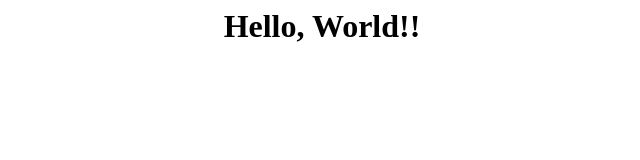
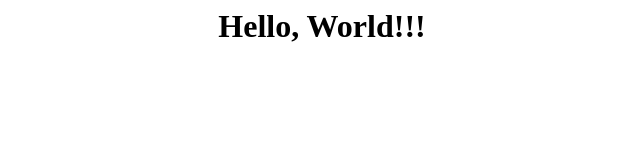
Before and after one commit to ramneekriar/cps847-a1, a plain HTML site: page git_tst/index.html in a window 1280 px wide. Shown: the whole page, without its empty margins (318-958 px from the left). Drawn offline with Linux system fonts and the light colour scheme.

Commit message:
changing h1

```diff
--- a/git_tst/index.html
+++ b/git_tst/index.html
@@ -6,4 +6,4 @@
     }
     </style>
 
-    <h1>Hello, World!!</h1>
+    <h1>Hello, World!!!</h1>
```
